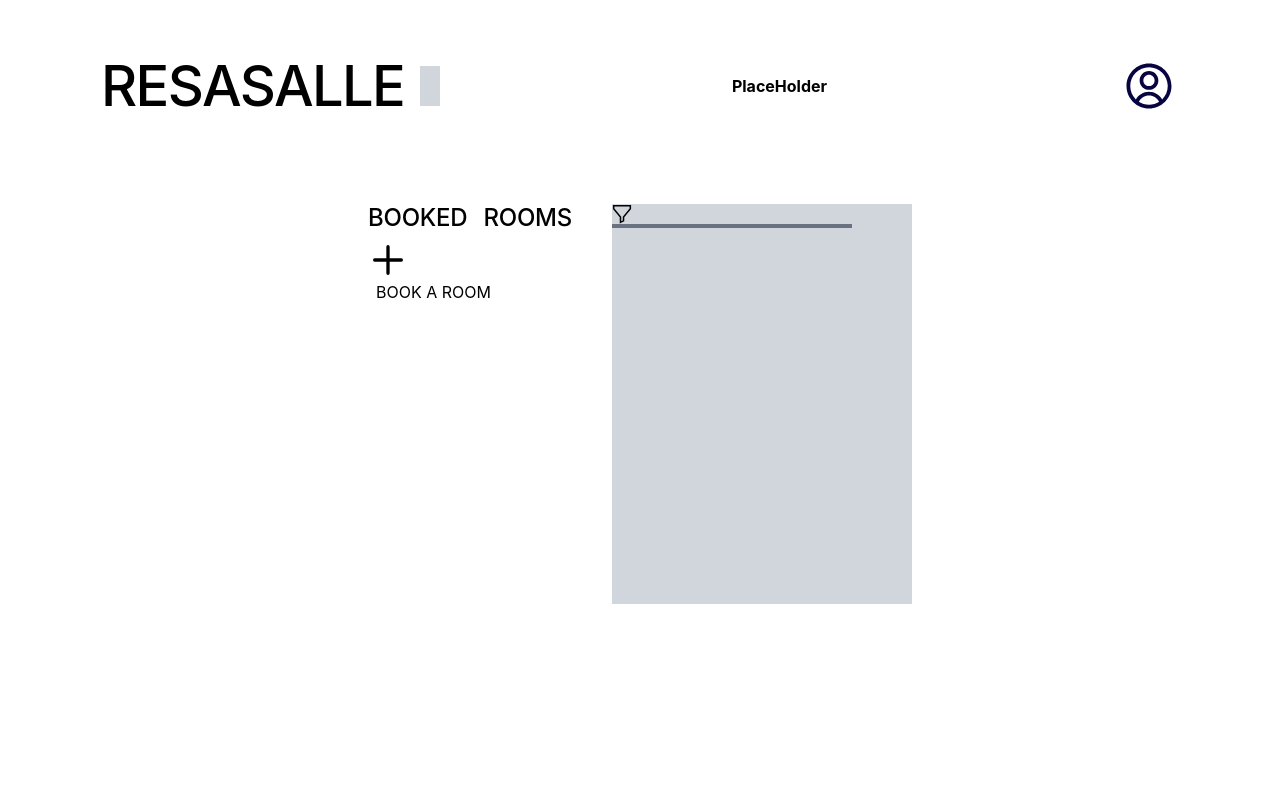
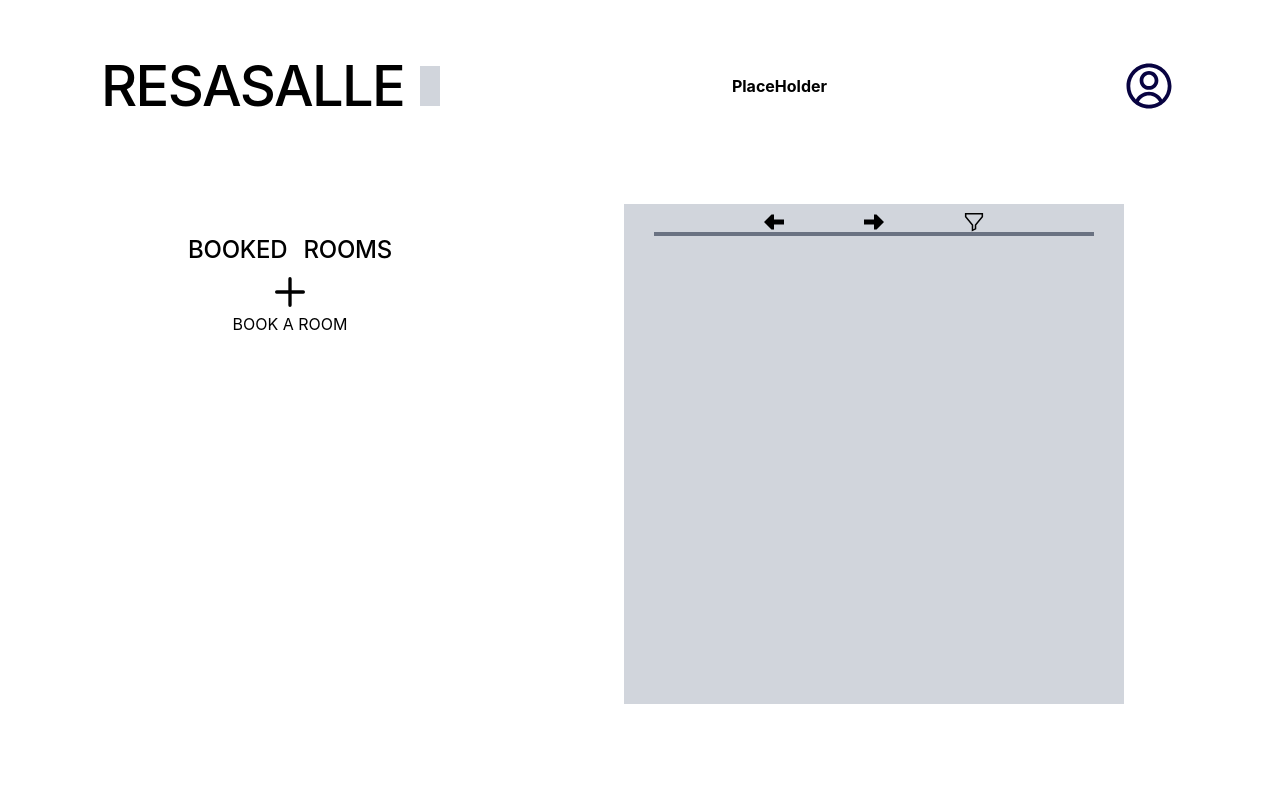
Before and after one commit to hugo-glt/RESASALLE, a Vue app in the folder frontend/: page / in a window 1280 px wide. Shown: the top 800 px of the page. Built offline with nearby package versions, Linux system fonts and the light colour scheme.

Commit message:
feat: HomePage modification feed

```diff
--- a/frontend/src/views/Users/HomePage.vue
+++ b/frontend/src/views/Users/HomePage.vue
@@ -10,24 +10,31 @@ function goSearch() {
 </script>
 
 <template>
-    <div class="flex items-start justify-center gap-10 p-8 min-h-screen">
-    <section>
+    <div class="flex items-start justify-center gap-50 p-8 min-h-screen">
+        <div class="flex items-start justify-center p-8 min-h-screen">
+            <section class="flex flex-col items-center min-h-100">
                 <div class="flex items-center gap-4">
                     <h2 class="text-2xl font-bold mb-4">BOOKED</h2>
                     <h2 class="text-2xl font-bold mb-4">ROOMS</h2>
                 </div>
-        <!-- Boutons ADD -->
-        <div class="flex items-center gap-4 cursor-pointer">
-            <button @click="goSearch" >
+                <div>
+                <button @click="goSearch" class="flex flex-col items-center cursor-pointer mt-auto">
                     <img src="../../assets/icons/plus-large-svgrepo-com.svg" class="w-10 h-10" />
-                <span class="ml-2">BOOK A ROOM</span>
+                    <span>BOOK A ROOM</span>
                 </button>
                 </div>
             </section>
-    <section>
-        <div class="w-75 h-100 bg-gray-300 relative">
-            <img src="../../assets/icons/funnel-sort-svgrepo-com.svg" class="w-5 h-5" />
-            <div class="w-60 h-1 bg-gray-500"></div>
+        </div>
+        <section class="w-125 h-125 bg-gray-300 relative">
+            <div class="flex justify-center gap-20 mt-2">
+                <img src="../../assets/icons/arrow-left-svgrepo-com.svg"  class="w-5 h-5">
+                <img src="../../assets/icons/arrow-right-svgrepo-com.svg" class="w-5 h-5">
+                <div class="flex flex-col items-start">
+                    <img src="../../assets/icons/funnel-sort-svgrepo-com.svg" class="w-5 h-5 right-5" />
+                </div>
+            </div>
+            <div class="flex justify-center" >
+                <div class="w-110 h-1 bg-gray-500"></div>
             </div>
         </section>
     </div>
```
Lines whose indentation alone changed are shown as unchanged.
